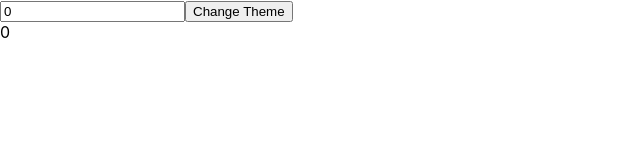
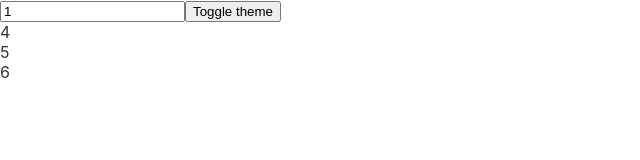
Before and after one commit to hunter850/react, a React (Vite) app: page / in a window 1280 px wide. Shown: the top 160 px of the page, without its empty margins (0-640 px from the left). Built offline with nearby package versions, Linux system fonts and the light colour scheme.

Commit message:
useCallback

```diff
--- a/src/App.jsx
+++ b/src/App.jsx
@@ -1,8 +1,7 @@
-import TryUseMemo from "./practice/40.TyeUseMemo";
-
+import TryUseCallback from "./practice/41.TryUseCallback";
 const App = () => {
     const el = (
-        <TryUseMemo />
+        <TryUseCallback />
     )
 
     return el;
--- /dev/null
+++ b/src/practice/41.TryUseCallback.jsx
@@ -0,0 +1,36 @@
+import { Fragment, useState, useCallback } from "react";
+import UseCallbackList from "./components/41.List";
+
+const TryUseCallback = () => {
+
+    const [number, setNumber] = useState(1);
+    const [dark, setDark] = useState(false);
+
+    // const getItems = () => {
+    //     return [number, number + 1, number + 2];
+    // };
+    //useCallback 與useMemo一樣可以偵測[]中的值變動與否決定該部分是否重render
+    //與useMemo不同 useCallback回傳的是useCallback後的整個function所以getItems 還能帶參數
+    const getItems = useCallback((incrementor) => {
+        return [number + incrementor, number + 1  + incrementor, number + 2 + incrementor];
+    }, [number]);
+
+    const theme = {
+        backgroundColor: dark ? "#333" : "#fff",
+        color: dark ? "#fff" : "#333"
+    }
+
+    const el = (
+        <Fragment>
+            <div style={theme}>
+                <input type="number" value={number} onChange={e => setNumber(parseInt(e.target.value))} />
+                <button onClick={() => setDark(pre => !pre)}>Toggle theme</button>
+                <UseCallbackList getItems={getItems} />
+            </div>
+        </Fragment>
+    )
+
+    return el;
+}
+
+export default TryUseCallback
--- /dev/null
+++ b/src/practice/components/41.List.jsx
@@ -0,0 +1,22 @@
+import { Fragment, useEffect, useState } from "react"
+import { v4 } from "uuid"
+
+const UseCallbackList = ({ getItems }) => {
+
+    const [items, setItems] = useState([]);
+
+    useEffect(() => {
+        setItems(getItems(3));
+        console.log("Items updated");
+    }, [getItems])
+
+    const el = (
+        <Fragment>
+            {items.map(item => <div key={v4()}>{item}</div>)}
+        </Fragment>
+    )
+
+    return el;
+}
+
+export default UseCallbackList
```
